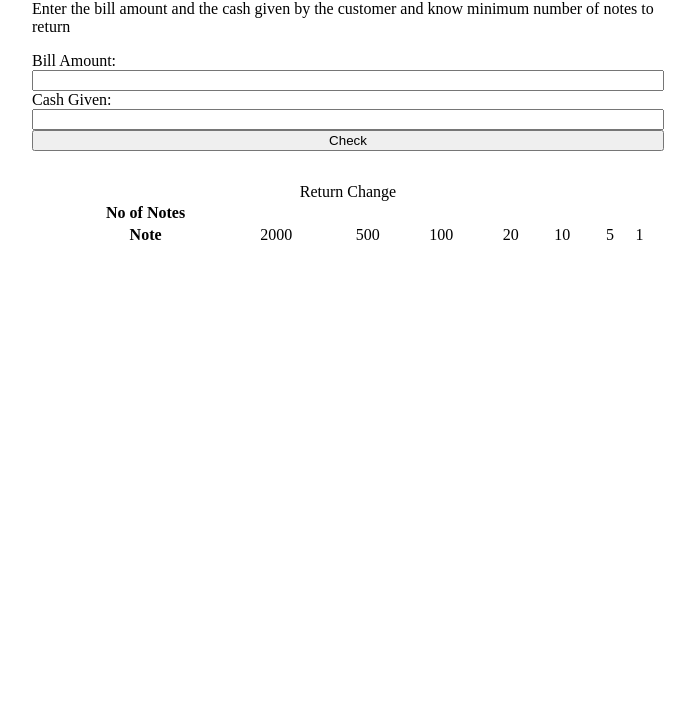
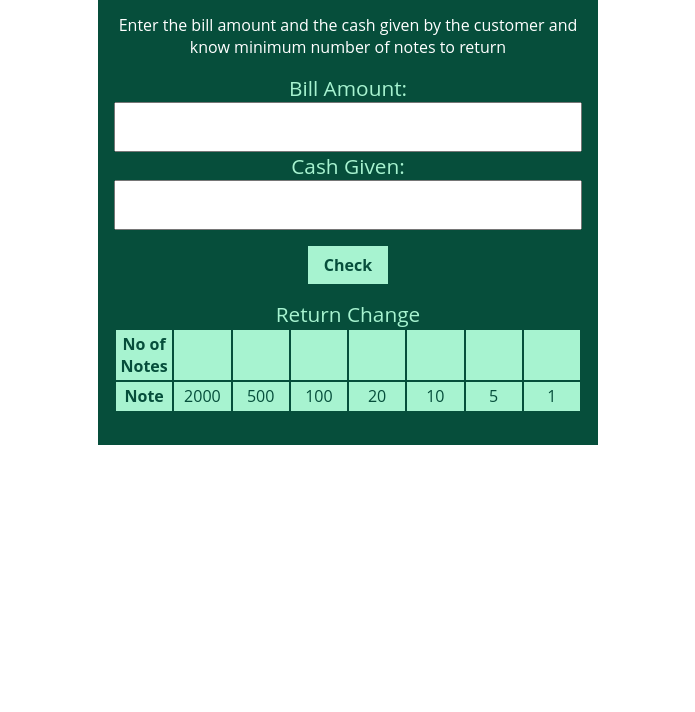
Before and after one commit to Deepak-1373/Cash-Register-Manager-Neog, a plain HTML site: page index.html in a window 1280 px wide. Shown: the part 104-816 px from the top of the page, without its empty margins (292-987 px from the left). Drawn offline with Linux system fonts and the light colour scheme.

Commit message:
Complete: Deployed at github

```diff
--- a/index.html
+++ b/index.html
@@ -21,9 +21,7 @@
       <button id="check-btn">Check</button>
       <p id="error-message"></p>
       <table class="change-table">
-        <caption>
-          Return Change
-        </caption>
+        <label> Return Change </label>
         <tr>
           <th>No of Notes</th>
           <td class="no-of-notes"></td>
--- a/style.css
+++ b/style.css
@@ -1,7 +1,70 @@
+:root {
+  --dark-green: #064e3b;
+  --faint-green: #a7f3d0;
+}
+* {
+  font-family: "Open Sans", sans-serif;
+  box-sizing: border-box;
+}
+body {
+  margin: 0;
+}
+
 .container {
-  width: 50%;
-  height: 100vh;
-  display: flex;
-  flex-direction: column;
+  width: 100%;
+  max-width: 500px;
+  min-height: 200px;
   margin: auto;
+  padding: 2rem 1rem;
+  text-align: center;
+  background-color: var(--dark-green);
 }
+
+h1,
+p {
+  color: white;
+}
+
+label {
+  font-size: 1.3rem;
+  padding: 1.5rem 1rem 0.5rem;
+  color: var(--faint-green);
+}
+
+input {
+  width: 100%;
+  padding: 1rem;
+  height: 50px;
+  display: block;
+}
+
+button {
+  padding: 0.5rem 1rem;
+  display: block;
+  font-size: 1rem;
+  border: none;
+  margin: 1rem auto 0;
+  background-color: var(--faint-green);
+  color: var(--dark-green);
+  font-weight: bold;
+}
+
+table {
+  width: 100%;
+  table-layout: fixed;
+}
+
+table,
+th,
+td {
+  padding: 0.2rem;
+  color: var(--dark-green);
+  background-color: var(--faint-green);
+  border: 2px solid var(--dark-green);
+  border-collapse: collapse;
+}
+
+th,
+td {
+  word-wrap: break-word;
+}
```
